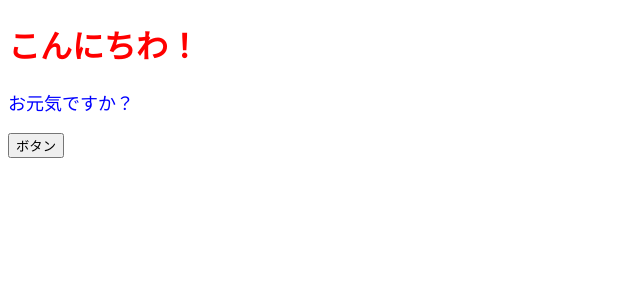
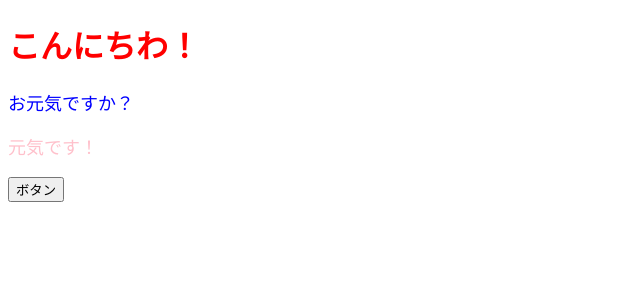
Before and after one commit to takizawazaku/codesandbox-react-study, a React (Create React App) app: page / in a window 1280 px wide. Shown: the top 300 px of the page, without its empty margins (0-640 px from the left). Built offline with nearby package versions, Linux system fonts and the light colour scheme.

Commit message:
propsを知る

```diff
--- a/src/App.jsx
+++ b/src/App.jsx
@@ -1,15 +1,14 @@
 import React from "react";
+import ColorfulMessage from "./components/ColorfulMessage";
 
 const App = () => {
   const onClickButton = () => alert();
-  const contentStyle = {
-    color: "blue",
-    fontSize: "18px"
-  };
+
   return (
     <>
       <h1 style={{ color: "red" }}>こんにちわ！</h1>
-      <p style={contentStyle}>お元気ですか？</p>
+      <ColorfulMessage color="blue">お元気ですか？</ColorfulMessage>
+      <ColorfulMessage color="pink">元気です！</ColorfulMessage>
       <button onClick={onClickButton}>ボタン</button>
     </>
   );
--- /dev/null
+++ b/src/components/ColorfulMessage.jsx
@@ -0,0 +1,13 @@
+import React from "react";
+
+const ColorfulMessage = (props) => {
+  const { color, children } = props;
+  const contentStyle = {
+    color,
+    fontSize: "18px"
+  };
+
+  return <p style={contentStyle}>{children}</p>;
+};
+
+export default ColorfulMessage;
```
